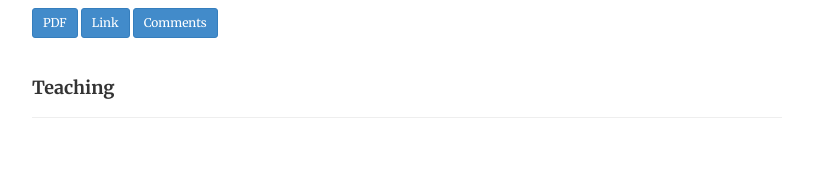
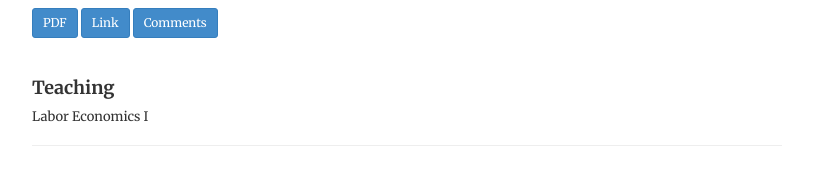
Before and after one commit to morihiroaki/morihiroaki.github.io, a Jekyll site: the page built from index.html, in a window 1280 px wide. Shown: the part 693-878 px from the top of the page, without its empty margins (233-1046 px from the left). Built offline with Jekyll 4.4.1, drawn with Linux system fonts in a browser that asks for light colours.

Commit message:
Update index.html

```diff
--- a/index.html
+++ b/index.html
@@ -49,6 +49,7 @@ description:
   <a name="Teaching"></a>
   <div class="page-header">
   <h4>Teaching</h4>
+    <p><font size="2">Labor Economics I</font></p>
   </div>
 
  </div>
```
